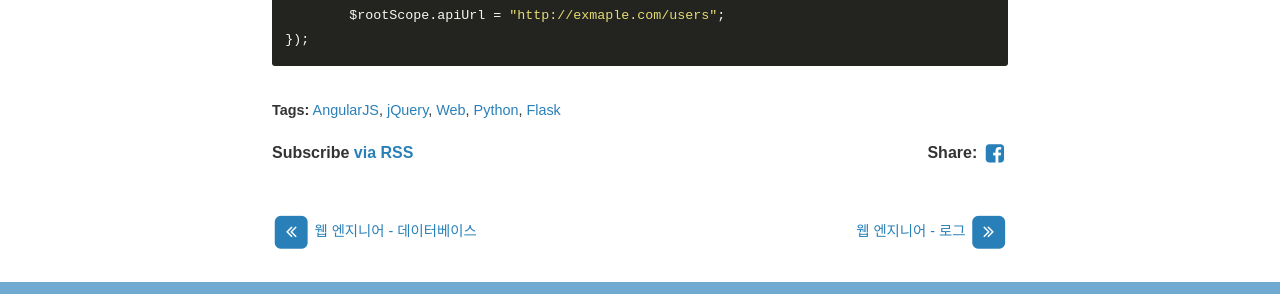
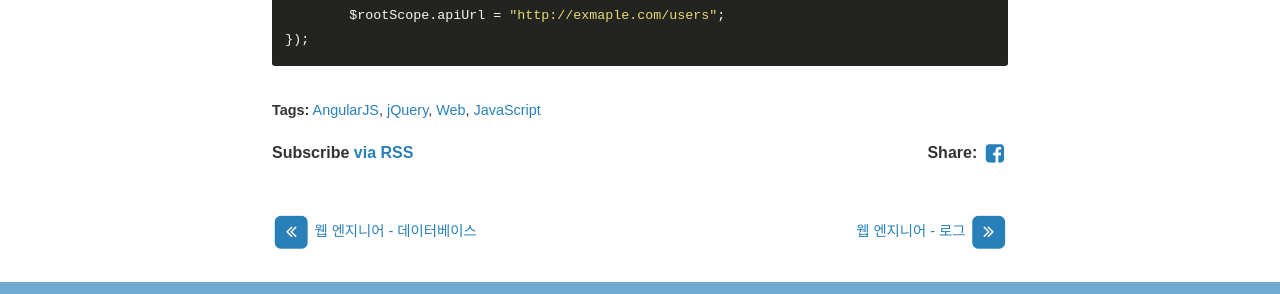
Before and after one commit to yoonkh/yoonkh.github.io, a Jekyll site: the page built from _posts/2017-12-24-Web4.markdown, in a window 1280 px wide and 900 px high, scrolled down 21633 px. Shown: the part 369-663 px from the top of the window. Built offline with Jekyll 4.4.1, drawn with Linux system fonts in a browser that asks for light colours; nearby versions of some CDN libraries; comment, search, counter and statistics services are not loaded.

Commit message:
Update 2017-12-24-Web4.markdown

```diff
--- a/_posts/2017-12-24-Web4.markdown
+++ b/_posts/2017-12-24-Web4.markdown
@@ -8,8 +8,7 @@ tags:
 - AngularJS
 - jQuery
 - Web
-- Python
-- Flask
+- JavaScript
 comments: True
 ---
 
```
